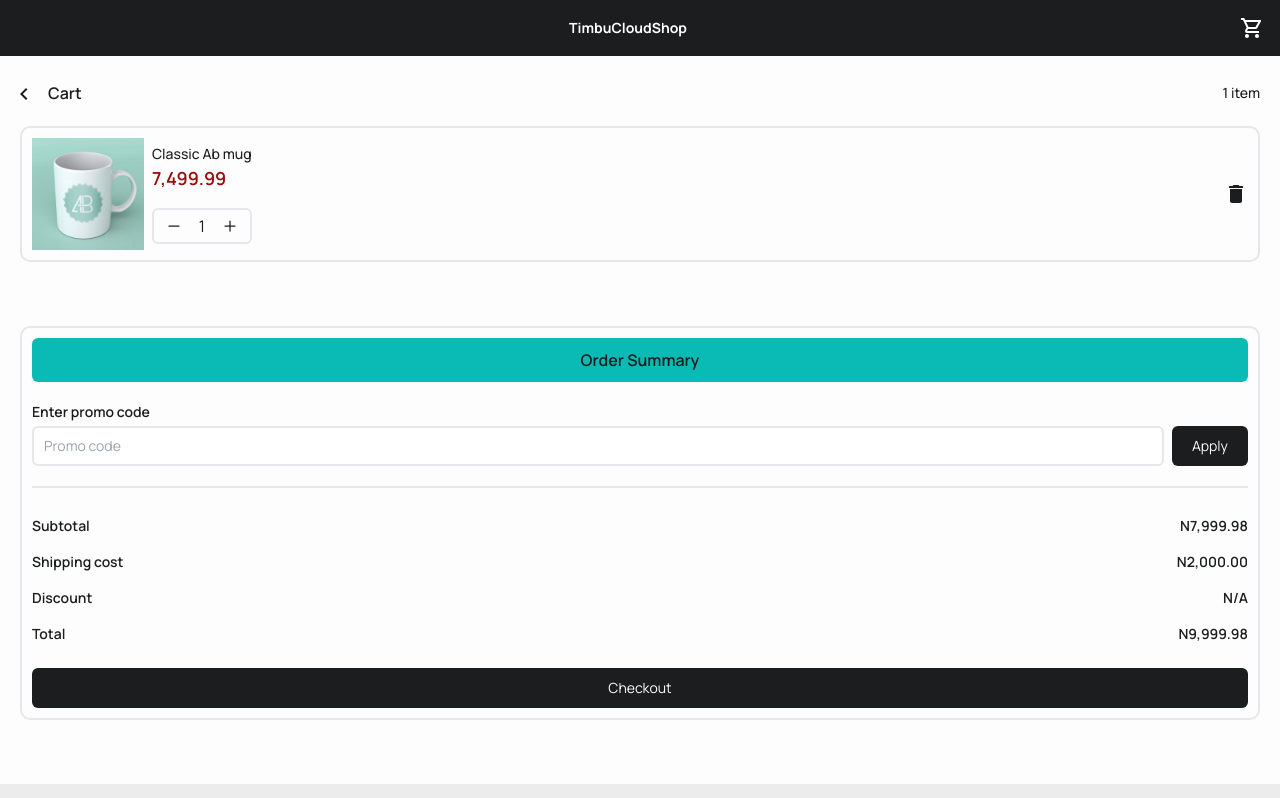
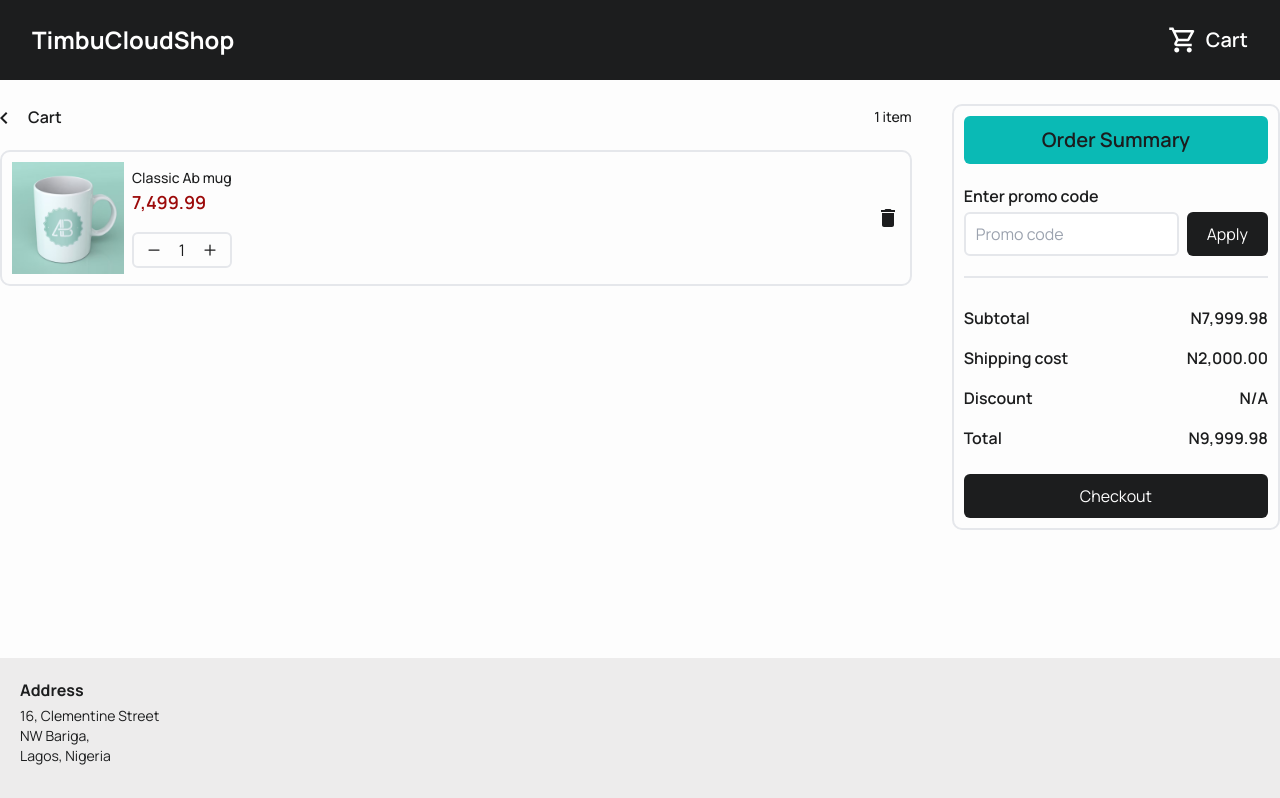
Before and after one commit to kushyzee/timbu-cloud-shop, a React (Vite) app: page /cart in a window 1280 px wide. Shown: the top 798 px of the page. Built offline with nearby package versions, Linux system fonts and the light colour scheme.

Commit message:
Add styles for tablet and desktop

```diff
--- a/src/components/Header.jsx
+++ b/src/components/Header.jsx
@@ -3,13 +3,19 @@ import { MdOutlineShoppingCart } from "react-icons/md";
 
 const Header = () => {
   return (
-    <header className="flex justify-center items-center p-4 bg-customGray-800 mb-6 text-white w-full">
-      <Link to="/" className="text-sm mx-auto self-center inline-block font-bold">
-        TimbuCloudShop
-      </Link>
-      <Link to="cart">
-        <MdOutlineShoppingCart className="text-2xl" />
-      </Link>
+    <header className="mb-6 bg-customGray-800 p-4 text-white lg:py-6 lg:px-8">
+      <div className="mx-auto flex w-full max-w-screen-xl items-center justify-center md:justify-between">
+        <Link
+          to="/"
+          className="mx-auto inline-block self-center text-sm font-bold md:mx-0 lg:text-2xl"
+        >
+          TimbuCloudShop
+        </Link>
+        <Link to="cart" className="inline-flex items-center gap-2">
+          <MdOutlineShoppingCart className="text-2xl lg:text-3xl" />
+          <span className="hidden text-xl lg:inline-block font-semibold">Cart</span>
+        </Link>
+      </div>
     </header>
   );
 };
--- a/src/components/Layout/Layout.jsx
+++ b/src/components/Layout/Layout.jsx
@@ -1,18 +1,17 @@
-import { Outlet } from 'react-router-dom'
-import Header from '../Header'
-import Footer from '../Footer'
+import { Outlet } from "react-router-dom";
+import Header from "../Header";
+import Footer from "../Footer";
 
 const Layout = () => {
-
   return (
-    <div className='bg-customGray-50 min-w-[350px]'>
+    <div className="min-w-[350px] bg-customGray-50">
       <Header />
-      <main className='px-5'>
+      <main className="lg mx-auto px-5 lg:max-w-screen-xl lg:px-8 xl:px-0">
         <Outlet />
       </main>
       <Footer />
     </div>
-  )
-}
+  );
+};
 
-export default Layout
+export default Layout;
--- a/src/components/Products.jsx
+++ b/src/components/Products.jsx
@@ -4,19 +4,38 @@ import { Link } from "react-router-dom";
 
 const Products = () => {
   return (
-    <section className="text-base max-w-2xl mx-auto">
-      <h2 className="font-semibold">Product list <span className="font-normal">({products.length})</span> </h2>
-      <div className="mt-3 grid grid-cols-2 sm:grid-cols-4 lg:grid-cols-4 gap-2 min-w-80 mx-auto items-center justify-center">
+    <section className="mx-auto text-base lg:text-xl">
+      <h2 className="font-semibold lg:text-2xl">
+        Product list <span className="font-normal">({products.length})</span>{" "}
+      </h2>
+      <div className="mx-auto mt-3 grid min-w-80 grid-cols-2 items-center justify-center gap-2 sm:grid-cols-4 lg:mt-11 lg:grid-cols-4 lg:gap-4">
         {products.map((product) => (
-          <div key={product.id} className="border-2 border-customGray-300 rounded-[10px] min-w-40 w-full">
+          <div
+            key={product.id}
+            className="border-customGray-300 w-full min-w-40 rounded-[10px] border-2"
+          >
             <div className="aspect-square min-h-32">
-              <img src={product.image} alt={product.name} className="object-cover w-full h-full rounded-ss-[10px] rounded-se-[10px]"/>
+              <img
+                src={product.image}
+                alt={product.name}
+                className="h-full w-full rounded-se-[10px] rounded-ss-[10px] object-cover"
+              />
             </div>
-            <div className="px-2 py-2.5 text-sm">
-              <p className="leading-tight font-medium">{product.name}</p>
-              <p className="text-lg font-semibold mb-1 text-customRed">N{product.price}</p>
-              <p className="font-semibold"><MdStar className="text-customYellow inline-block" /> {product.rating}</p>
-              <Link to="cart" className="block bg-customGray-800 text-customGray-50 text-center py-2.5 rounded-md mt-2.5">Add to cart</Link>
+            <div className="px-2 py-2.5 text-sm lg:text-base lg:px-3">
+              <p className="font-medium leading-tight">{product.name}</p>
+              <p className="mb-1 text-lg font-semibold text-customRed lg:text-2xl">
+                N{product.price}
+              </p>
+              <p className="font-semibold">
+                <MdStar className="inline-block text-customYellow" />
+                {product.rating}
+              </p>
+              <Link
+                to="cart"
+                className="mt-2.5 block rounded-md bg-customGray-800 py-2.5 text-center text-customGray-50 lg:text-xl"
+              >
+                Add to cart
+              </Link>
             </div>
           </div>
         ))}
--- a/src/pages/Cart.jsx
+++ b/src/pages/Cart.jsx
@@ -1,41 +1,44 @@
 import products from "../assets/productList";
 import { HiPlusSmall, HiMinusSmall } from "react-icons/hi2";
 import { MdDelete } from "react-icons/md";
-import OrderSummary from "./OrderSummary";
+import OrderSummary from "../components/OrderSummary";
 import PageLabel from "../components/PageLabel";
 
 const Cart = () => {
   const product = products[0];
   return (
-    <section className="text-base text-customGray-800">
-      <div className="flex justify-between items-center mb-5">
+    <section className="text-base text-customGray-800 lg:mb-32">
+
+      <div className="md:flex items-start justify-between gap-5 lg:gap-10">
+      <div className="md:flex-1">
+        <div className="mb-5 flex items-center justify-between">
           <PageLabel name="Cart" page="/" />
           <p className="text-sm font-medium">1 item</p>
         </div>
-
-      <div className="border-2 font-sm border-customGray-300 rounded-[10px] flex gap-2 items-center justify-start p-2.5 mb-2">
+          <div className="font-sm border-customGray-300 mb-2 flex items-center justify-start gap-2 rounded-[10px] border-2 p-2.5">
             <div className="aspect-square h-28">
               <img
                 src={product.image}
                 alt={product.name}
-            className="object-cover w-full h-full"
+                className="h-full w-full object-cover"
               />
             </div>
             <div className="">
-          <p className="font-medium text-sm">{product.name}</p>
-          <p className="text-customRed font-semibold text-lg">
+              <p className="text-sm font-medium">{product.name}</p>
+              <p className="text-lg font-semibold text-customRed">
                 {product.price}
               </p>
-          <div className="flex items-center justify-around gap-3 border-2 border-customGray-300 py-1 px-2 mt-4 rounded-md">
+              <div className="border-customGray-300 mt-4 flex items-center justify-around gap-3 rounded-md border-2 px-2 py-1">
                 <HiMinusSmall className="inline-block text-xl" />
                 <p>1</p>
                 <HiPlusSmall className="inline-block text-xl" />
               </div>
             </div>
-        <MdDelete className="inline-block text-2xl ml-auto" />
+            <MdDelete className="ml-auto inline-block text-2xl" />
           </div>
-
+      </div>
         <OrderSummary />
+      </div>
     </section>
   );
 };
--- a/src/pages/Home.jsx
+++ b/src/pages/Home.jsx
@@ -2,9 +2,9 @@ import Hero from "../components/Hero";
 import Products from "../components/Products";
 const Home = () => {
   return (
-    <main className="text-base text-customGray-800">
+    <section className="text-base text-customGray-800">
       <Products />
-    </main>
+    </section>
   );
 
 };
--- a/src/pages/OrderSummary.jsx
+++ /dev/null
@@ -1,52 +0,0 @@
-import React from "react";
-import { Link } from "react-router-dom";
-
-const OrderSummary = () => {
-  return (
-    <div className="border-2 text-sm border-customGray-300 rounded-[10px] gap-2 text-customGray-800 p-2.5 mt-16 mb-2">
-      <div className="bg-customTeal text-center w-full py-2.5 rounded-md text-base font-semibold mb-5">
-        <h3>Order Summary</h3>
-      </div>
-      <form>
-        <label htmlFor="name" className="font-semibold block mb-1">
-          Enter promo code
-        </label>
-        <div className="flex gap-2 items-center justify-between pb-5 mb-7 border-b-2 border-customGray-300">
-          <input
-            type="text"
-            id="name"
-            placeholder="Promo code"
-            className="block border-2 px-2.5 py-2 w-full rounded-md"
-          />
-          <button className="block bg-customGray-800 text-customGray-50 text-center py-2.5 px-5 rounded-md">
-            Apply
-          </button>
-        </div>
-      </form>
-
-      <div className="font-semibold flex flex-col gap-4">
-        <div className="flex justify-between items-center">
-          <p>Subtotal</p>
-          <p>N7,999.98</p>
-        </div>
-        <div className="flex justify-between items-center">
-          <p>Shipping cost</p>
-          <p>N2,000.00</p>
-        </div>
-        <div className="flex justify-between items-center">
-          <p>Discount</p>
-          <p>N/A</p>
-        </div>
-        <div className="flex justify-between items-center">
-          <p>Total</p>
-          <p>N9,999.98</p>
-        </div>
-      </div>
-      <Link to="/checkout" className="block bg-customGray-800 text-customGray-50 text-center py-2.5 px-5 rounded-md mt-6">
-        Checkout
-      </Link>
-    </div>
-  );
-};
-
-export default OrderSummary;
```
Lines whose indentation alone changed are shown as unchanged.
